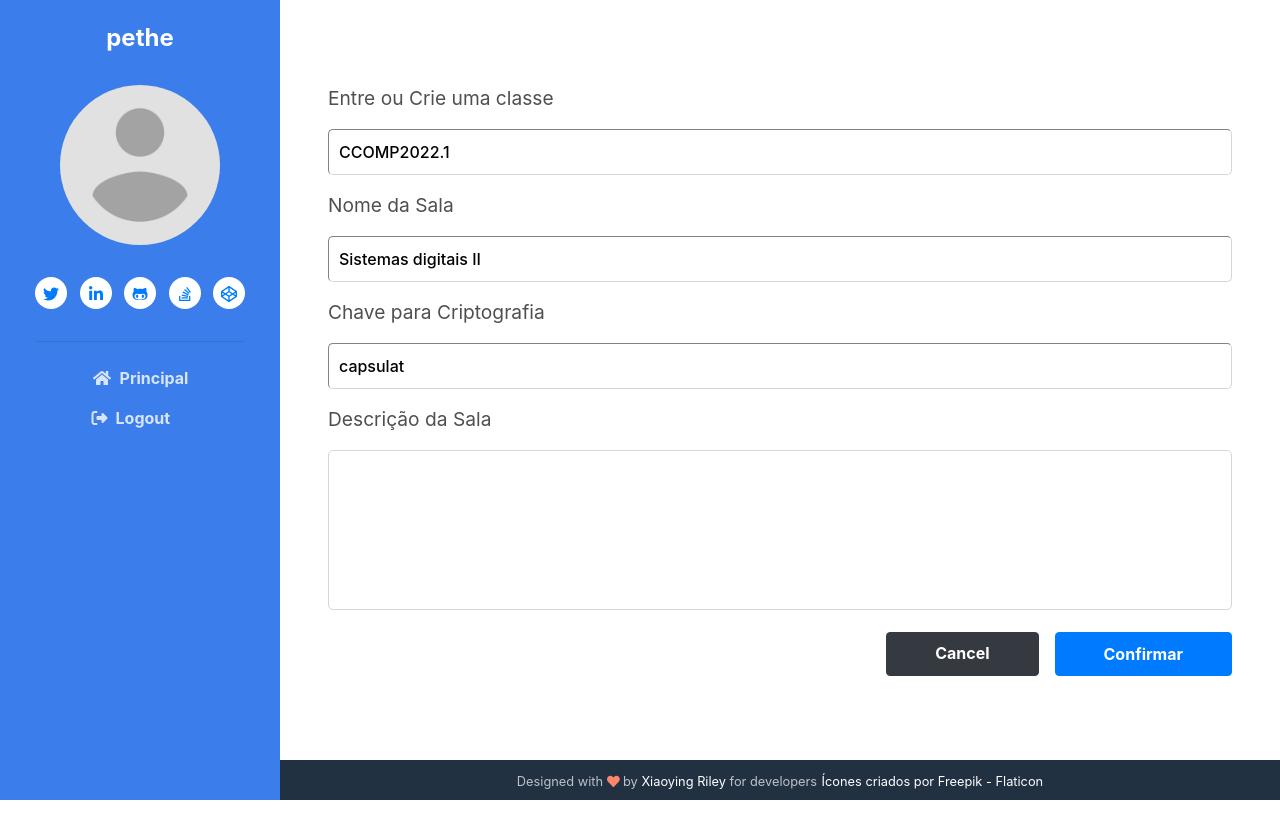
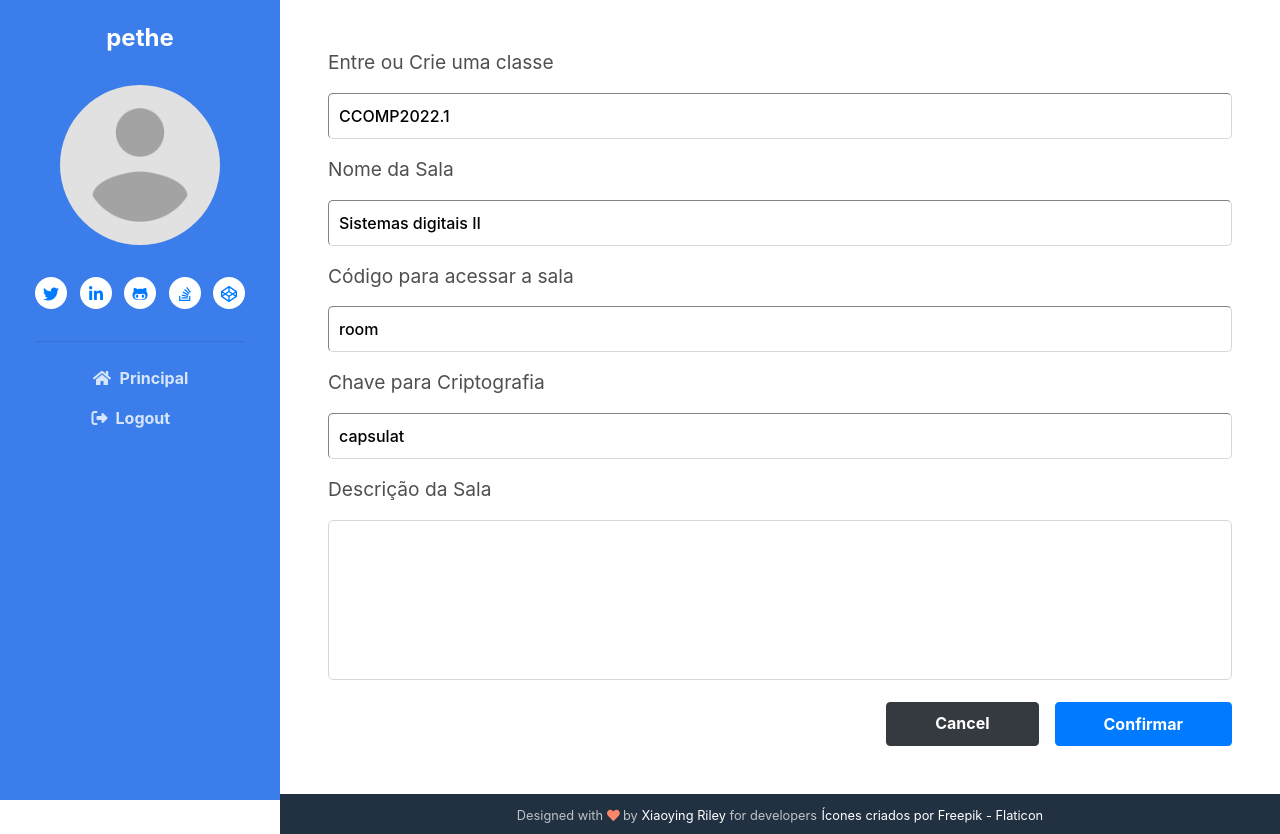
Before and after one commit to M4Y50N/capsulat, a Django app: page /update-room/4 in a window 1280 px wide. Before the commit the page ends 800 px from the top, so only its background shows below. Run offline with Django 4.2, Linux system fonts and the light colour scheme; a user stored in the database is signed in; data comes from the database, SQL or seed files in the repository; both versions use the stored data as it was after the commit; some libraries are stand-ins or nearby versions.

Commit message:
added a password to join in room

```diff
--- a/base/models.py
+++ b/base/models.py
@@ -14,6 +14,7 @@ class Room(models.Model):
     classe = models.ForeignKey(Classe, on_delete=models.SET_NULL, null=True)
     name = models.CharField(max_length=200)
     desc = models.TextField(null=True, blank=True)
+    room_join = models.CharField(default='room', max_length=20)
     participants = models.ManyToManyField(
         User, related_name='participants', blank=True)
 
--- a/base/templates/base/room_form.html
+++ b/base/templates/base/room_form.html
@@ -29,14 +29,21 @@
 
             <div class="form__group mb-3 w-100">
 
+              <label  for="room_name">Código para acessar a sala</label>
+
+              <div class="form-control2">
+                {{form.room_join}}
+              </div>
+            </div>
+
+            <div class="form__group mb-3 w-100">
+
               <label  for="room_name">Chave para Criptografia</label>
 
               <div class="form-control2">
                 {{form.crypt_key}}
               </div>
             </div>
-
-
 
             <div class="form__group mb-3">
               <label for="room_description">Descrição da Sala</label>
--- a/base/urls.py
+++ b/base/urls.py
@@ -3,7 +3,7 @@ from . import views
 
 urlpatterns = [
     path('profile/<str:pk>', views.userProfile, name="user-profile"),
-    # path('cryp/', views.roomCrypt, name="crypt-now"),
+    path('room-join/<str:pk>', views.joinRoom, name="join"),
     path('login/', views.loginPage, name="login"),
     path('logout/', views.logoutUser, name="logout"),
     path('register/', views.registerPage, name="register"),
--- a/base/views.py
+++ b/base/views.py
@@ -159,7 +159,7 @@ def room(request, pk):
         message = Message.objects.create(
             user=request.user, room=room, body=request.POST.get('body')
         )
-        room.participants.add(request.user)
+
         return redirect('room', pk=room.id)
 
     howLongAgo(room_messages)
@@ -197,6 +197,7 @@ def createRoom(request):
         Room.objects.create(
             host=request.user,
             classe=classe,
+            room_join=request.POST.get('room_join'),
             crypt_key=crypt_key,
             name=request.POST.get('name'),
             desc=request.POST.get('desc'),
@@ -218,6 +219,7 @@ def updateRoom(request, pk):
         classe, created = Classe.objects.get_or_create(name=classe_name)
         room.name = request.POST.get('name')
         room.classe = classe
+        room.room_join=request.POST.get('room_join')
         room.crypt_key = request.POST.get('crypt_key')
         room.desc = request.POST.get('desc')
         room.save()
@@ -236,6 +238,24 @@ def deleteRoom(request, pk):
         return redirect('home')
     return render(request, 'base/delete.html', {'obj': room})
 
+@login_required(login_url='login')
+def joinRoom(request, pk):
+    room = Room.objects.get(id=pk)
+    participantes = room.participants.all()
+
+    for p in participantes:
+        if p == request.user:
+            return redirect('room', pk)
+
+
+    if request.method == 'POST':
+        if room.room_join == request.POST.get('room_join'):
+            room.participants.add(request.user)
+            return redirect('room', pk)
+        else:
+            return redirect('home')
+    return render(request, 'base/join_room.html', {'obj': room})
+
 
 @login_required(login_url='login')
 def deleteMessage(request, pk):
```
Also changed, not shown: base/templates/base/feed_component.html (+12 -5 lines), base/templates/base/join_room.html (added, +11 -0 lines), base/migrations/0011_room_room_join.py (added), db.sqlite3.
